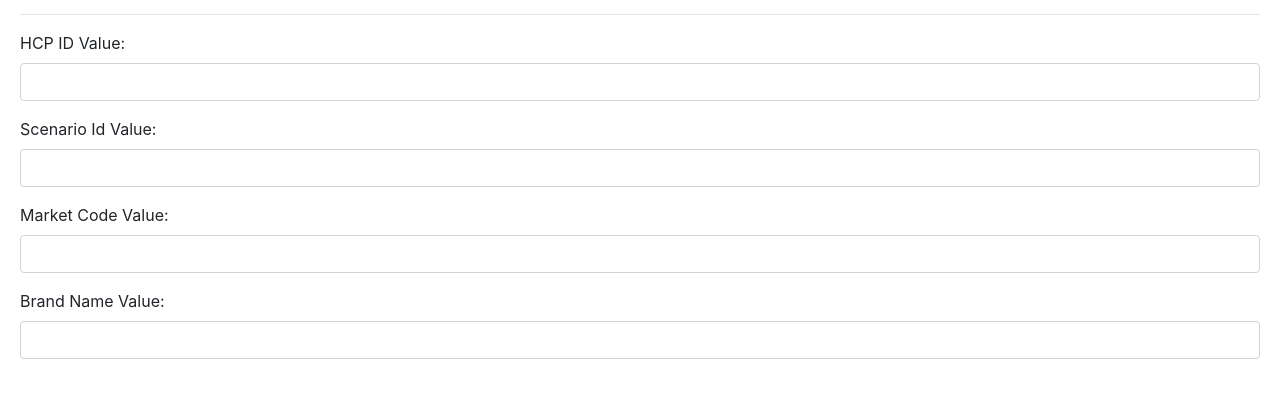
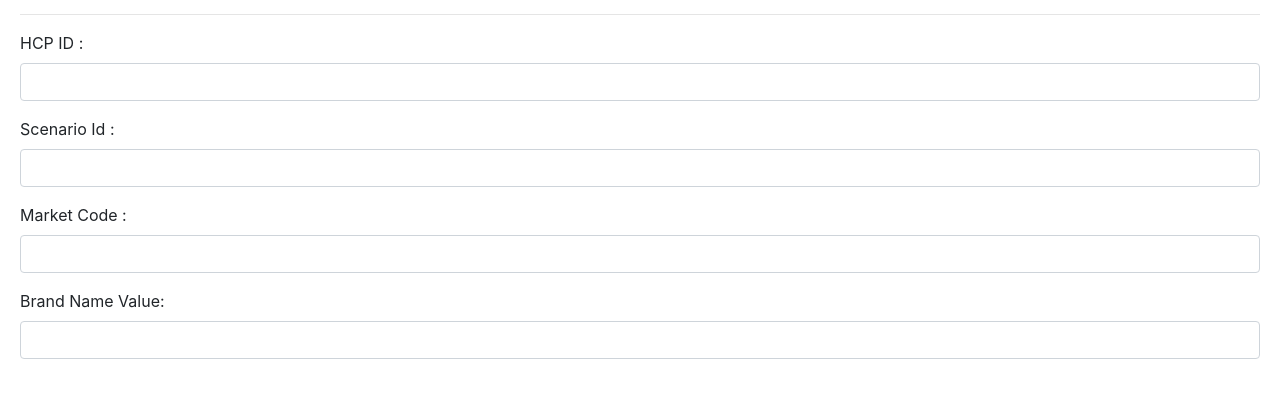
Before and after one commit to Pranav170196/SFMCJB, a website: page public/index.html in a window 1280 px wide. Shown: the part 60-458 px from the top of the page. Drawn offline with nearby package versions, Linux system fonts and the light colour scheme.

Commit message:
label change 2

```diff
--- a/public/index.html
+++ b/public/index.html
@@ -38,15 +38,15 @@
     <h2>Configure suggestion details for HCP ID:</h2>
     <hr>
     <div class="form-group">
-        <div><label for="hcpId">HCP ID Value:</label></div>
+        <div><label for="hcpId">HCP ID :</label></div>
         <input class="form-control" id="hcpId" type="text" name="hcpId" value="">
     </div>
     <div class="form-group">
-        <div><label for="scenarioId">Scenario Id Value:</label></div>
+        <div><label for="scenarioId">Scenario Id :</label></div>
         <input class="form-control" id="scenarioId" type="text" name="scenarioId" value="">
     </div>
     <div class="form-group">
-        <div><label for="marketCode">Market Code Value:</label></div>
+        <div><label for="marketCode">Market Code :</label></div>
         <input class="form-control" id="marketCode" type="text" name="marketCode" value="">
     </div>
     <div class="form-group">
```
